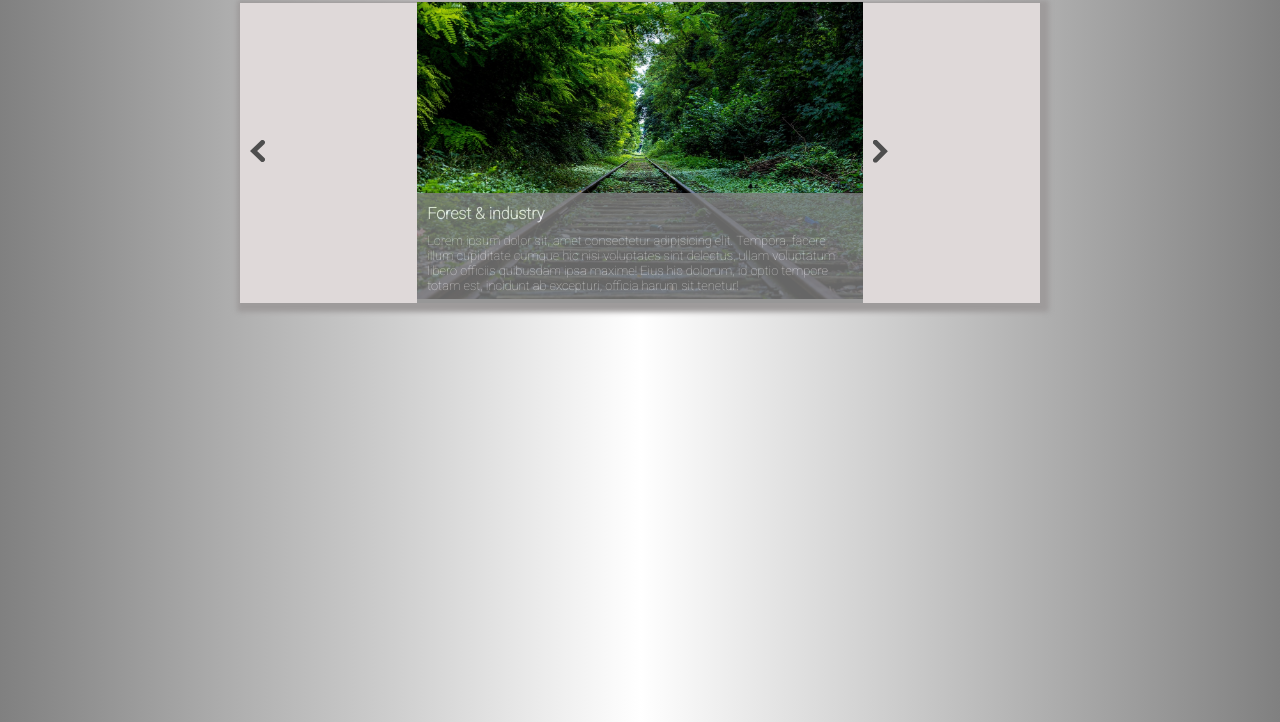
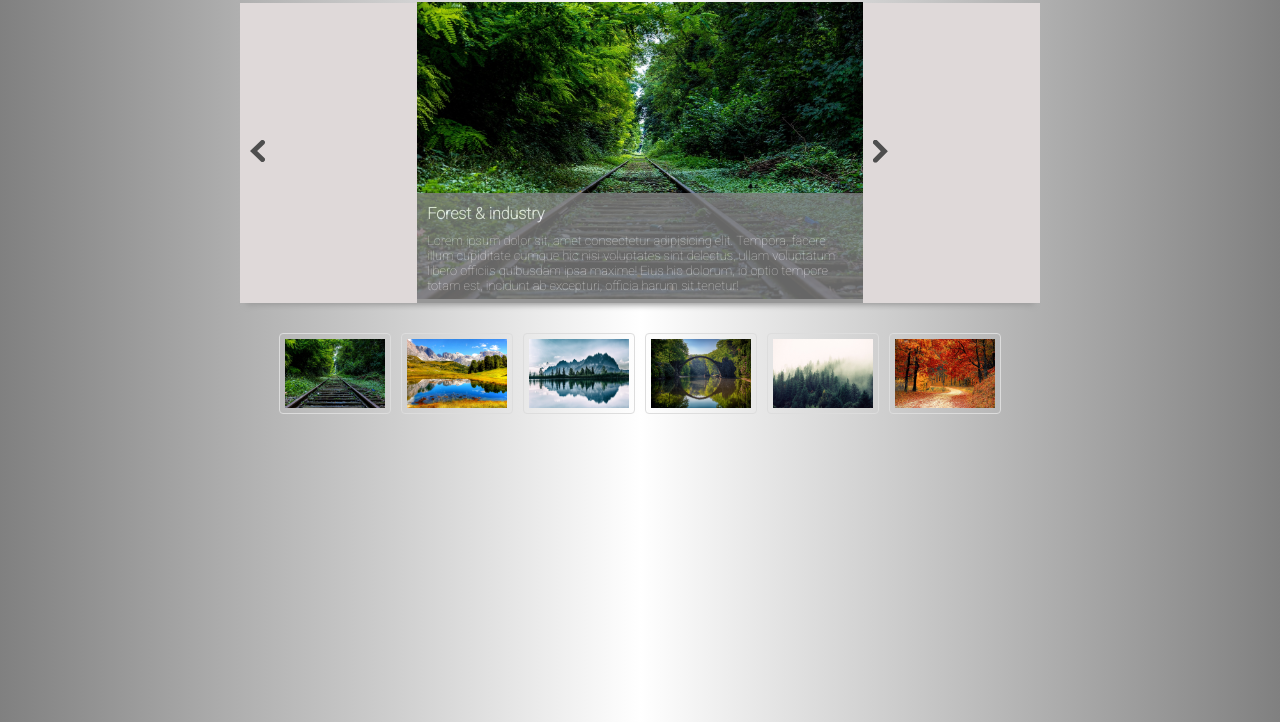
Before and after one commit to guthember/My-first-web-application, a plain HTML site: page index.html in a window 1280 px wide. Shown: the part 78-800 px from the top of the page. Drawn offline with nearby package versions, Linux system fonts and the light colour scheme.

Commit message:
Fourth day

```diff
--- a/index.html
+++ b/index.html
@@ -23,6 +23,9 @@
       <a href="#"><img src="images/arrow.svg" alt=""></a>
     </div>
   </div>
+  <div class="thumbs">
+
+  </div>
   <!-- JQuery -->
   <script src="https://code.jquery.com/jquery-3.5.0.min.js"></script>
   <!-- scripts.js -->
--- a/main.css
+++ b/main.css
@@ -18,7 +18,8 @@ h1 {
   justify-content: space-around;
   align-items: center;
   background-color: whitesmoke;
-  box-shadow: 3px 3px 5px 6px rgb(158, 155, 155);
+  /* box-shadow: 3px 3px 5px 6px rgb(158, 155, 155); */
+  box-shadow: 0 8px 6px -6px rgb(155,155,155);
 }
 
 #photo-container {
@@ -84,3 +85,23 @@ h1 {
 #rightArrow img:hover, #leftArrow img:hover {
   filter: opacity(50%)
 }
+
+.thumbs {
+  display: flex;
+  flex-direction: row;
+  justify-content: center;
+  width: 900px;
+  margin: 30px auto;
+}
+
+.thumbs img {
+    border: 1px solid #ddd;
+    border-radius: 4px;
+    padding: 5px;
+    margin: 0 5px;
+    width: 100px;
+}
+
+.thumbs img:hover {
+  box-shadow: 0 0 3px 3px rgba(136, 134, 133, 0.5);
+}
--- a/scripts.js
+++ b/scripts.js
@@ -39,7 +39,7 @@ $(function(){
   let $description = $('#photo-description');
   let $left = $('#leftArrow img');
   let $right = $('#rightArrow img');
-
+  let $thumbs = $('.thumbs');
   // own variables
   let currentImage = 0;
 
@@ -49,7 +49,17 @@ $(function(){
     $description.text(imagesDatas[item].description);
   }
 
+  function setThumbs( photos ) {
+    let i = 0;
+    photos.forEach(photo => {
+      $thumbs.append(`<img src="${photo.photo}" data-number="${i}">`);
+      i++;
+    });
+  };
+
   setImage(currentImage);
+
+  setThumbs(imagesDatas);
 
   $left.click( function(){
     if( currentImage > 0) {
@@ -65,10 +75,9 @@ $(function(){
     }
   });
 
-
-  // $photo.attr('src', imagesDatas[1].photo);
-  // $title.text(imagesDatas[1].title);
-  // $description.text(imagesDatas[1].description);
-
+  $thumbs.on('click','img',function(){
+    let $which = $(this).attr('data-number')
+    setImage($which);
+  });
 
 });
```
